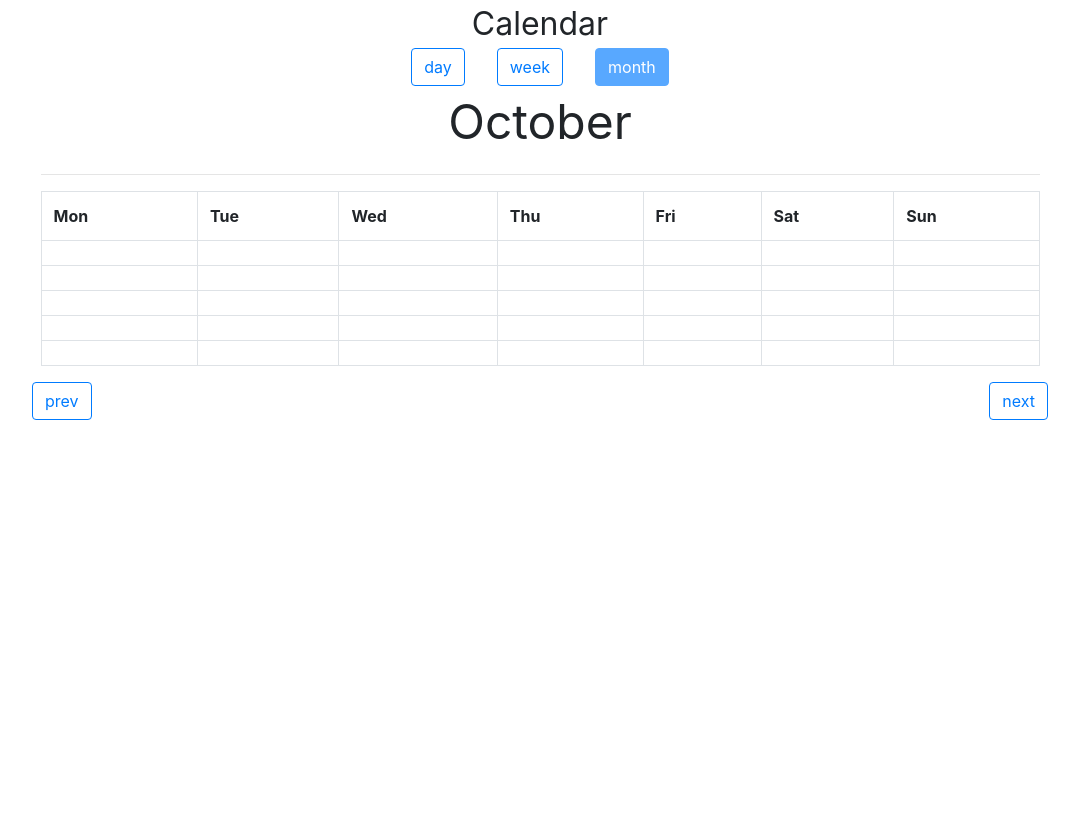
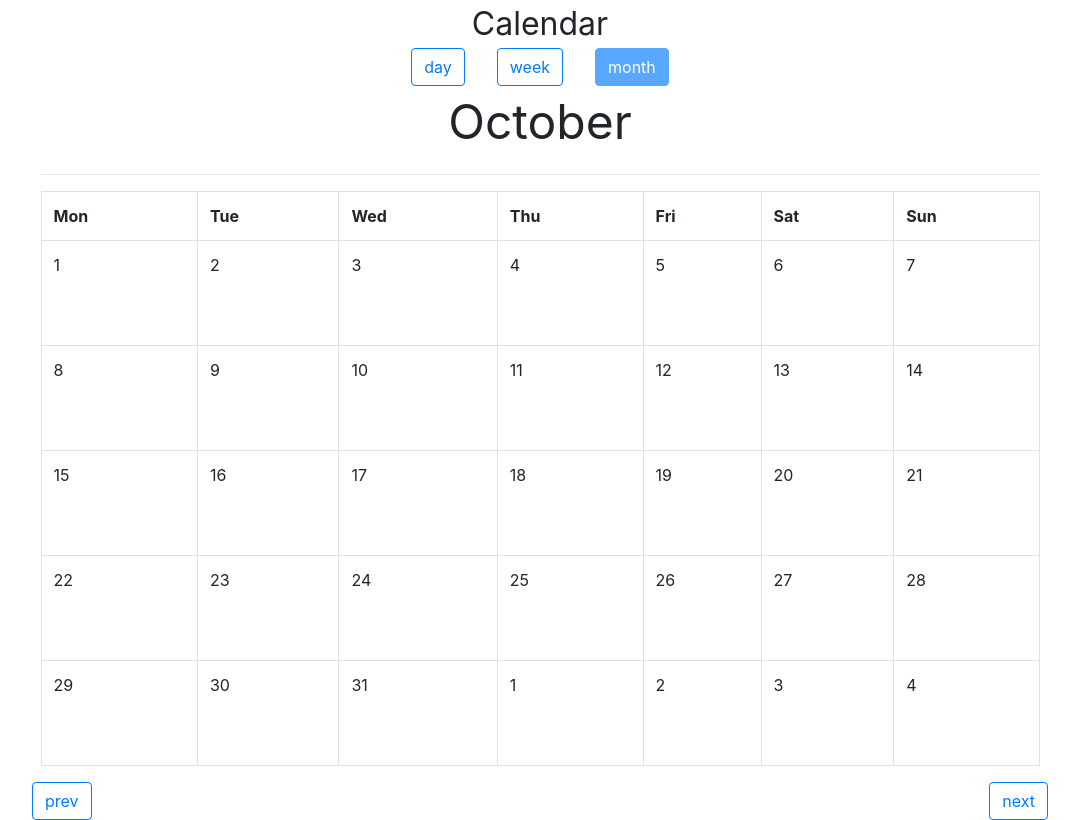
Before and after one commit to kradavar/Google-Calendar, a React (Create React App) app: page / in a window 1280 px wide. Shown: the whole page, without its empty margins (100-1179 px from the left). Built offline with nearby package versions, Linux system fonts and the light colour scheme.

Commit message:
The basis for the introduction of hour cells

```diff
--- a/src/View/Table-components/CalendarTable.js
+++ b/src/View/Table-components/CalendarTable.js
@@ -61,7 +61,7 @@ export default class CalendarTable extends Component {
       for (let j = 0; j < tableSize.columns; j++) {
         columns.push(
           <Cell
-            date={startDate}
+            dayOfMonth={startDate.date()}
             key={startDate.date()}
             events={[]}
             view={this.props.view}
--- a/src/View/Table-components/Cells/Cell.js
+++ b/src/View/Table-components/Cells/Cell.js
@@ -1,5 +1,6 @@
 import React from "react";
 import CellHeader from "./CellHeader.js";
+import "../../../Styles/Cell.css";
 
 export default function Cell({ dayOfMonth }) {
   return (
--- a/src/View/Table-components/Cells/HourCell.js
+++ b/src/View/Table-components/Cells/HourCell.js
@@ -0,0 +1,5 @@
+import React, { Component } from "react";
+
+export default function HourCell({ hour }) {
+  return <tr key={hour}>{hour}</tr>;
+}
```
